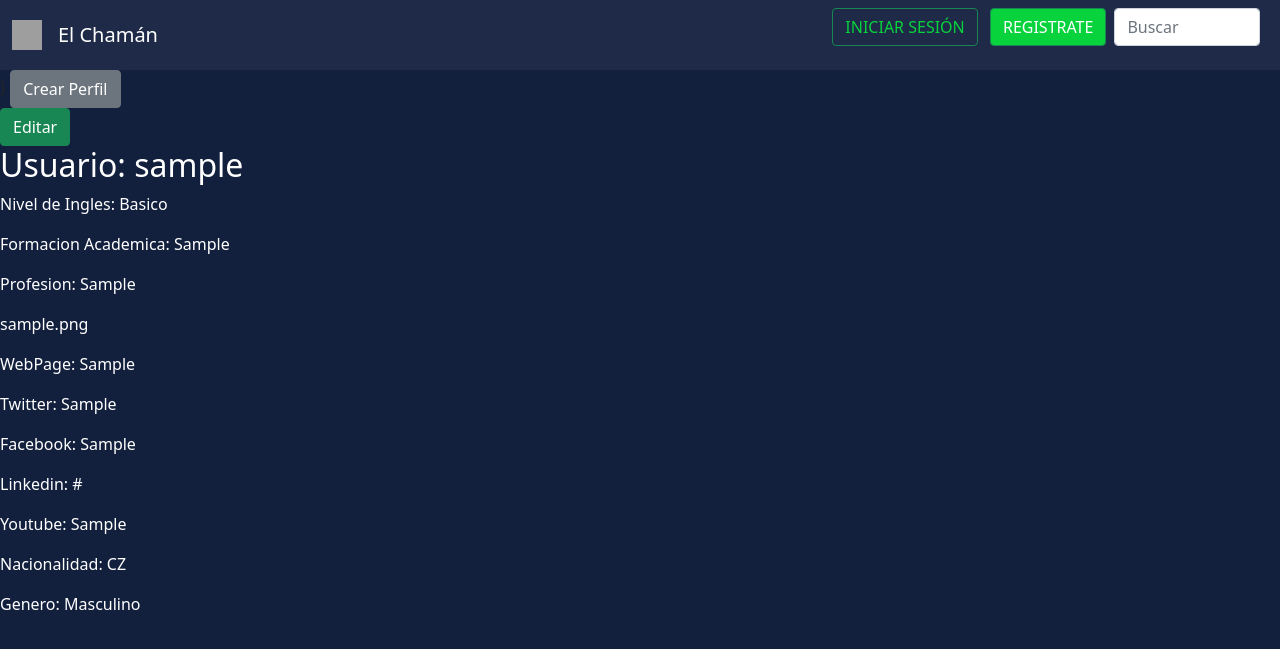
After one commit to JulianRdz00/proyecto_capa, a Django app: page /perfil/1/ in a window 1280 px wide. The commit adds this page. Shown: the top 649 px of the page. Run offline with Django 3.2, Linux system fonts and the light colour scheme; tables that the repository leaves empty hold one stand-in row (values such as "Sample post"); some libraries are stand-ins or nearby versions; grey boxes are pictures that could not be loaded.

Commit message:
cambios de ingles a español, views y hmtls

```diff
--- a/perfiles/models.py
+++ b/perfiles/models.py
@@ -5,17 +5,41 @@ from django.utils import timezone
 from django_countries.fields import CountryField
 
 
+genero_opciones = (
+        ('Masculino','Masculino'),
+        ('Femenino','Femenino'),
+        ('Otro','Otro'),
+)
+
+conocimientos_ingles = (
+        ('Basico','Basico'),
+        ('Intermedio','Intermedio'),
+        ('Avanzado','Avanzado'),
+)
+
+
 class Perfiles(models.Model):
     user = models.OneToOneField(User, on_delete=models.CASCADE)
-	# pais = models.TextField(max_length=50) (fijarse si hay alguna forma de seleccionar pais)
-    # genero = models.TextField(max_length=50) (fijarse si hay alguna forma de configurar opciones a seleccionar)
-    # conocimientos_ingles = models.TextField(max_length=50) (fijarse si hay alguna forma de configurar opciones a seleccionar)
-    formacion_academica = models.TextField(max_length=500, null=True)
-    profesion = models.TextField(max_length=100, null=True)
-    fotos = models.ImageField(upload_to="fotos", null=True)
-    webPage = models.CharField(max_length=100, null=True)
-    twitter = models.CharField(max_length=100, null=True)
-    facebook = models.CharField(max_length=100, null=True)
-    linkedin = models.CharField(max_length=100, null=True)
-    youtube = models.CharField(max_length=100, null=True)
-    nacionalidad = CountryField(null=True)
+    ingles = models.CharField(
+        max_length=12,
+        choices= conocimientos_ingles,
+        default='Nulo',
+        blank=True,
+        null=True,
+    )
+    formacion_academica = models.TextField(max_length=500, null=True, blank=True)
+    profesion = models.TextField(max_length=100, null=True, blank=True)
+    fotos = models.ImageField(upload_to="fotos", null=True, blank=True)
+    webPage = models.CharField(max_length=100, null=True, blank=True)
+    twitter = models.CharField(max_length=100, null=True, blank=True)
+    facebook = models.CharField(max_length=100, null=True, blank=True)
+    linkedin = models.CharField(max_length=100, null=True, blank=True)
+    youtube = models.CharField(max_length=100, null=True, blank=True)
+    nacionalidad = CountryField(null=True, blank=True)
+    genero = models.CharField(
+        max_length=12,
+        choices= genero_opciones,
+        default='Nulo',
+        null=True,
+        blank=True,
+        )
--- a/perfiles/templates/perfiles/index.html
+++ /dev/null
@@ -1 +0,0 @@
-{% extends 'base.html' %}
--- /dev/null
+++ b/perfiles/templates/perfiles/perfil_detalle.html
@@ -0,0 +1,39 @@
+{% extends 'base.html' %}
+
+{% block content %}
+    <div class="text-white">
+        <a class="btn btn-success" href="{% url 'perfil_editar' pk=perfil_detalle.pk %}">Editar</a>
+        <h2>Usuario: {{ perfil_detalle.user }}</h2>
+        {% if perfil_detalle.ingles %}
+            <p>Nivel de Ingles: {{ perfil_detalle.ingles }}</p>
+        {% endif %}
+        <p>Formacion Academica: {{ perfil_detalle.formacion_academica }}</p>
+        {% if perfil_detalle.profesion %}
+            <p>Profesion: {{ perfil_detalle.profesion }}</p>
+        {% endif %}
+        {% if perfil_detalle.fotos %}
+            <p>{{ perfil_detalle.fotos }}</p>
+        {% endif %}
+        {% if perfil_detalle.webPage %}
+            <p>WebPage: {{ perfil_detalle.webPage }}</p>
+        {% endif %}
+        {% if perfil_detalle.twitter %}
+            <p>Twitter: {{ perfil_detalle.twitter }}</p>
+        {% endif %}
+        {% if perfil_detalle.facebook %}
+            <p>Facebook: {{ perfil_detalle.facebook }}</p>
+        {% endif %}
+        {% if perfil_detalle.linkedin %}
+            <p>Linkedin: {{ perfil_detalle.linkedin }}</p>
+        {% endif %}
+        {% if perfil_detalle.youtube %}
+            <p>Youtube: {{ perfil_detalle.youtube }}</p>
+        {% endif %}
+        {% if perfil_detalle.nacionalidad %}
+            <p>Nacionalidad: {{ perfil_detalle.nacionalidad }}</p>
+        {% endif %}
+        {% if perfil_detalle.genero%}
+        <p>Genero: {{ perfil_detalle.genero }}</p>
+        {% endif %}
+    </div>
+{% endblock %}
--- a/perfiles/urls.py
+++ b/perfiles/urls.py
@@ -1,7 +1,10 @@
 from django.urls import path
+from .import views
 
-from . import views
 
 urlpatterns = [
-    path('', views.index, name='index'),
+    path('', views.perfil_lista, name='perfil_lista'),
+    path('perfil/<int:pk>/', views.perfil_detalle, name='perfil_detalle'),
+    path('perfil/<int:pk>/editar/', views.perfil_editar, name='perfil_editar'),
+    path('nuevo_perfil', views.perfil_nuevo, name='perfil_nuevo'),
 ]
--- a/perfiles/views.py
+++ b/perfiles/views.py
@@ -1,4 +1,43 @@
-from django.shortcuts import render
+import datetime
+from django.utils import timezone
+from django.shortcuts import render, get_object_or_404
+from .forms import Perfiles
+from .forms import FormPerfiles
+from django.shortcuts import redirect
 
-def index(request):
-    return render(request, 'perfiles/index.html')
+
+def perfil_lista(request):
+    lista_perfiles = Perfiles.objects.order_by('profesion')
+    return render(request, 'perfiles/perfil_lista.html', {'lista_perfiles': lista_perfiles})
+
+
+def perfil_detalle(request, pk):
+    perfil_detalle = get_object_or_404(Perfiles, pk=pk)
+    return render(request, 'perfiles/perfil_detalle.html', {'perfil_detalle': perfil_detalle})
+
+
+def perfil_nuevo(request):
+    if request.method == "POST":
+        form = FormPerfiles(request.POST)
+        if form.is_valid():
+            nuevo = form.save(commit=False)
+            nuevo.user = request.user
+            nuevo.save()
+            return redirect('perfil_detalle', pk=nuevo.pk)
+    else:
+        form = FormPerfiles()
+    return render(request, 'perfiles/perfil_nuevo.html', {'form': form})
+
+
+def perfil_editar(request,pk):
+    editar = get_object_or_404(Perfiles, pk=pk)
+    if request.method == "POST":
+        form = FormPerfiles(request.POST, instance=editar)
+        if form.is_valid():
+            editar = form.save(commit=False)
+            editar.user = request.user
+            editar.save()
+            return redirect('perfil_detalle', pk=editar.pk)
+    else:
+        form = FormPerfiles(instance=editar)
+    return render(request, 'perfiles/perfil_nuevo.html', {'form': form})
--- a/templates/base.html
+++ b/templates/base.html
@@ -35,7 +35,8 @@
         </div>
     </div>
   </div>
-</nav>
+</nav>}
+<a href="{% url 'perfil_nuevo' %}" class="btn btn-secondary">Crear Perfil</a>
 <script src="{% static 'js/bootstrap.bundle.js' %}"></script>
 {% block content %}
 {% endblock content %}
--- /dev/null
+++ b/templates/index.html
@@ -0,0 +1 @@
+{% extends 'base.html' %}
```
Also changed, not shown: perfiles/forms.py (added, +9 -0 lines), perfiles/templates/perfiles/perfil_lista.html (added, +13 -0 lines), perfiles/templates/perfiles/perfil_nuevo.html (added, +10 -0 lines), cursos/migrations/0002_curso_modulos_is_deleted_video_fecha_de_creación_and_more.py (added), perfiles/migrations/0001_initial.py (deleted), perfiles/migrations/0002_remove_perfiles_apellidos_remove_perfiles_biografia_and_more.py (deleted), perfiles/migrations/0003_remove_perfiles_author_perfiles_nacionalidad_and_more.py (deleted).
